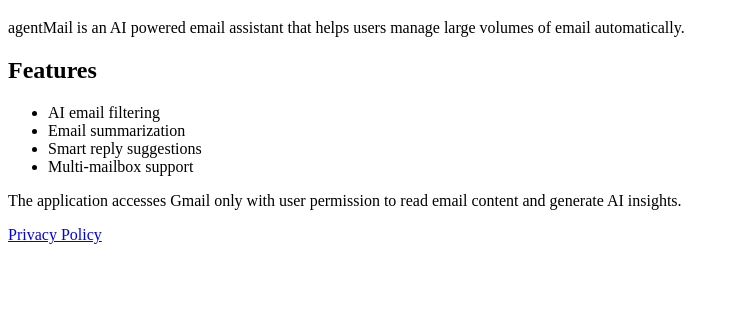
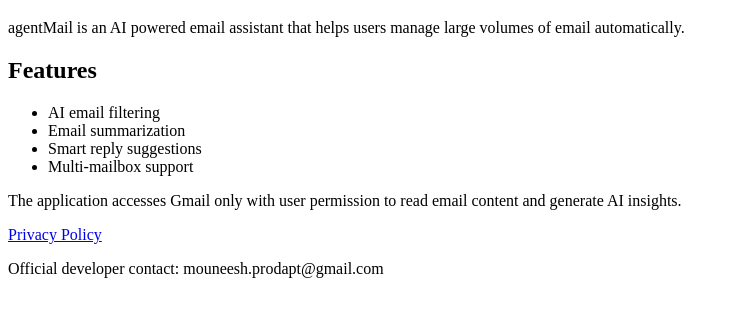
Before and after one commit to prodapt-mouneesh/agentMail, a plain HTML site: page index.html in a window 1280 px wide. Shown: the part 61-378 px from the top of the page, without its empty margins (0-739 px from the left). Drawn offline with Linux system fonts and the light colour scheme.

Commit message:
Add official developer contact information

```diff
--- a/index.html
+++ b/index.html
@@ -30,6 +30,9 @@
 <p>
 <a href="privacy.html">Privacy Policy</a>
 </p>
-
+<p>
+Official developer contact:
+mouneesh.prodapt@gmail.com
+</p>
 </body>
 </html>
```
